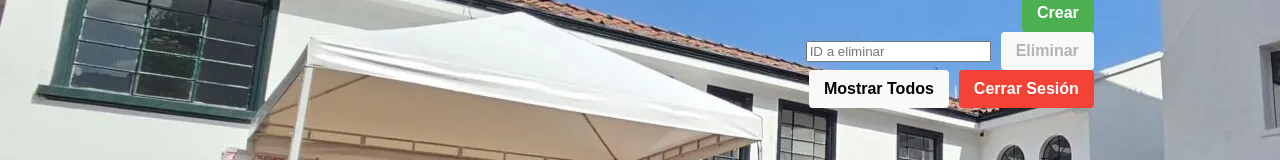
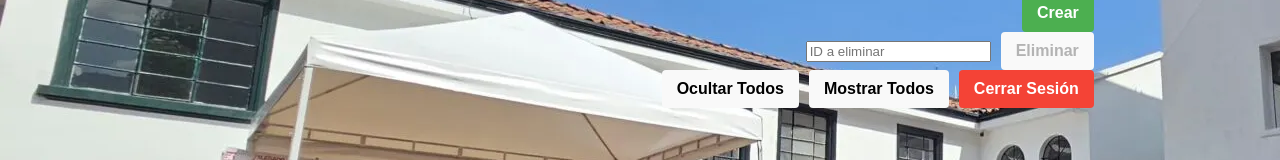
Before and after one commit to kevin15042005/Trayecto, a React (Vite) app: page /datos in a window 1280 px wide. Shown: the part 468-628 px from the top of the page. Built offline with nearby package versions, Linux system fonts and the light colour scheme; no server answers.

Commit message:
Se agrega boton para ocultar todos los items

```diff
--- a/src/pages/Datos/Datos.jsx
+++ b/src/pages/Datos/Datos.jsx
@@ -490,6 +490,9 @@ export default function Datos() {
             </button>
           </div>
 
+          <button className="hide-button" onClick={ocultarTodas}>
+            Ocultar Todos
+          </button>
 
           <button className="show-button" onClick={mostrarTodas}>
             Mostrar Todos
```
